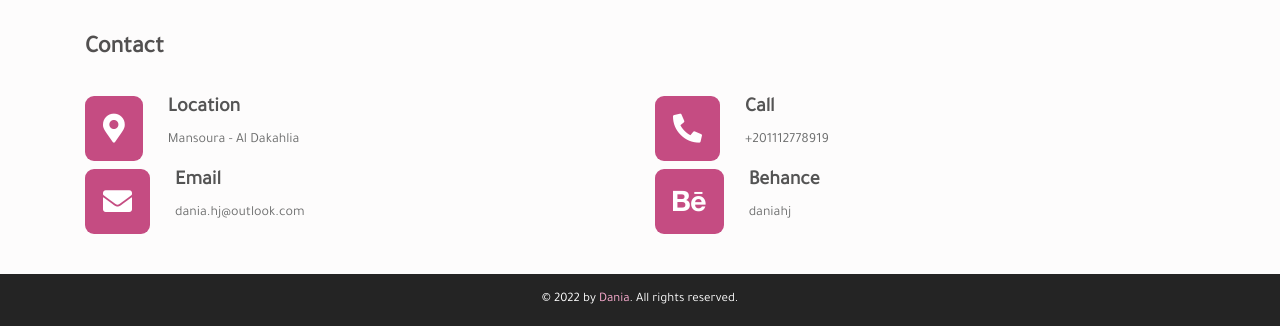
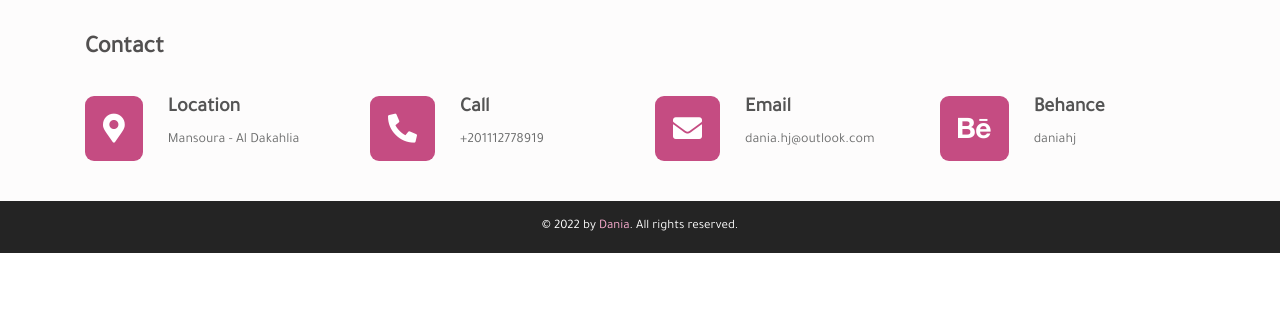
Before and after one commit to daniahejazi/portofolio, a plain HTML site: page index.html in a window 1280 px wide. Shown: the part 2537-2863 px from the top of the page. After the commit the page ends 2790 px from the top, so only its background shows below. Drawn offline with nearby package versions, Linux system fonts and the light colour scheme.

Commit message:
Update index.html

```diff
--- a/index.html
+++ b/index.html
@@ -282,7 +282,7 @@
                <h4>Contact</h4>
                <div class="contact-div m-auto pb-4">
                 <div class="row">
-                    <div class="col col-xs-6 col-sm-6 mt-2">
+                    <div class="col  mt-2">
                      <div class="media">
                          <i class="fas fa-map-marker-alt"></i>
                          <div class="media-body">
@@ -292,7 +292,7 @@
                        </div>
 
                     </div>
-                    <div class="col col-xs-6 col-sm-6  mt-2">
+                    <div class="col   mt-2">
                      <div class="media">
                          <i class="fas fa-phone-alt"></i>
                          <div class="media-body">
@@ -302,7 +302,7 @@
                        </div>
 
                     </div>
-                    <div class="col col-xs-6 col-sm-6  mt-2">
+                    <div class="col   mt-2">
                      <div class="media">
                          <i class="fas fa-envelope"></i>
                          <div class="media-body">
@@ -312,7 +312,7 @@
                        </div>
 
                     </div>
-                    <div class="col col-xs-6 col-sm-6  mt-2">
+                    <div class="col   mt-2">
                         <div class="media">
                             <i class="fab fa-behance"></i>
                             <div class="media-body">
```
